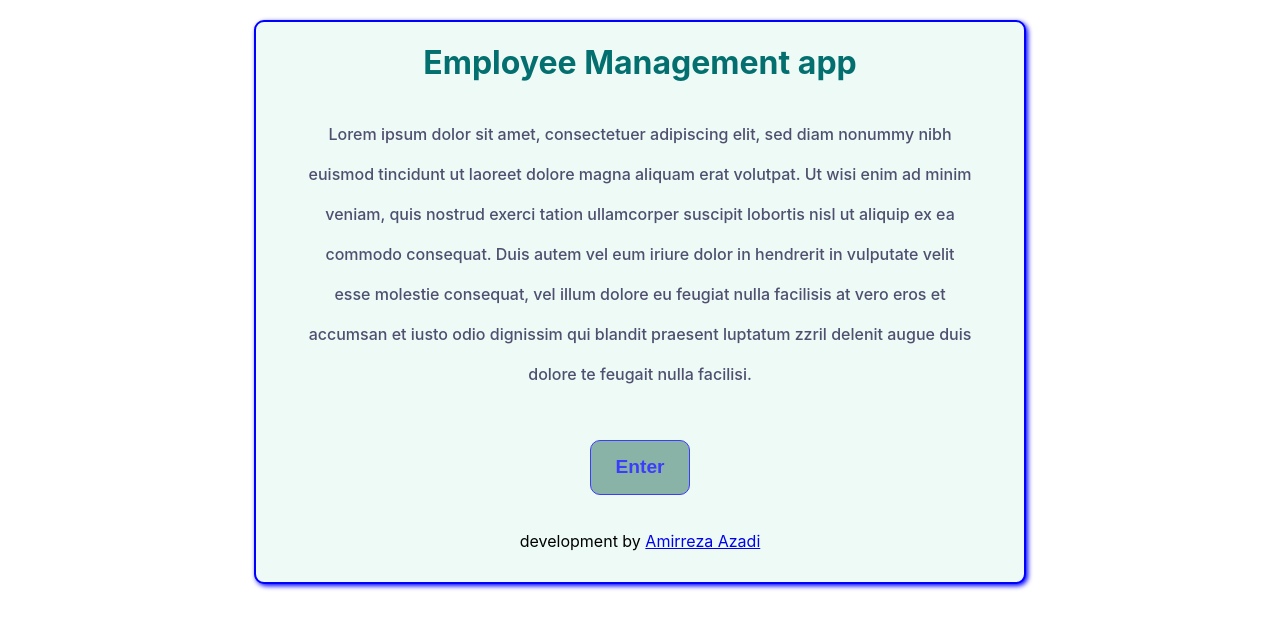
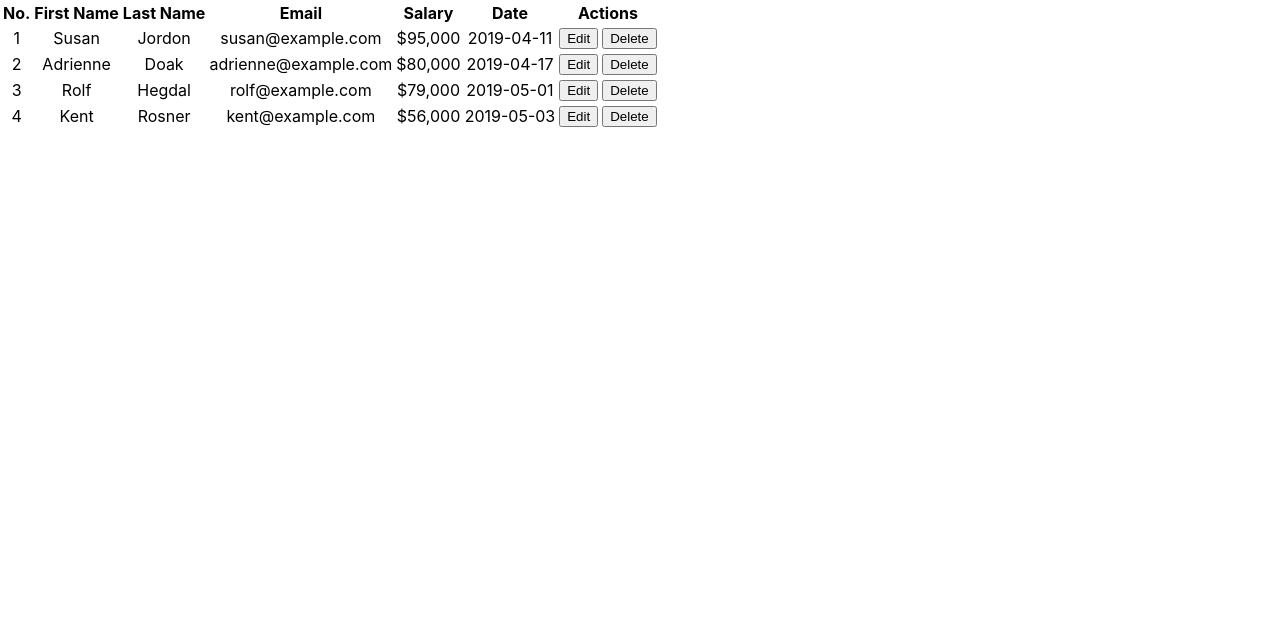
Before and after one commit to amirrezaazadi8/Employee-management-app, a React (Create React App) app: page /listemployee in a window 1280 px wide. Shown: the top 628 px of the page. Built offline with nearby package versions, Linux system fonts and the light colour scheme.

Commit message:
components developed and going to the develop of list component

```diff
--- a/package.json
+++ b/package.json
@@ -8,6 +8,7 @@
     "@testing-library/user-event": "^13.5.0",
     "react": "^18.2.0",
     "react-dom": "^18.2.0",
+    "react-router-dom": "^6.16.0",
     "react-scripts": "5.0.1",
     "web-vitals": "^2.1.4"
   },
--- a/src/App.js
+++ b/src/App.js
@@ -1,10 +1,18 @@
+import { Route, Routes } from 'react-router-dom';
 import './App.css';
+
 import FirstPage from './components/firstpage/FirstPage';
+import AddEmployee from './components/addemployee/AddEmployee';
+import ListEmployee from './components/listemployee/ListEmployee';
 
 function App() {
   return (
     <div className="App">
-      <FirstPage />
+      <Routes>
+        <Route path='/' element={<FirstPage />} />
+        <Route path='/addemployee' element={<AddEmployee />} />
+        <Route path='/listemployee' element={<ListEmployee />} />
+      </Routes>
     </div>
   );
 }
--- /dev/null
+++ b/src/components/addemployee/AddEmployee.js
@@ -0,0 +1,14 @@
+import React from 'react';
+
+
+const AddEmployee = () => {
+    return (
+        <div>
+
+                AddEmployee
+
+        </div>
+    )
+}
+
+export default AddEmployee;
--- a/src/components/firstpage/FirstPage.js
+++ b/src/components/firstpage/FirstPage.js
@@ -1,9 +1,11 @@
 import React from 'react';
 import "./Firstpage.css";
+import { Link } from 'react-router-dom';
 
 const FirstPage = () => {
     return (
         <div className='main'>
+            <section>
                 <h1 className='header'>Employee Management app</h1>
                 <p className='text'>
                     Lorem ipsum dolor sit amet, consectetuer adipiscing elit,
@@ -12,7 +14,16 @@ const FirstPage = () => {
                     Duis autem vel eum iriure dolor in hendrerit in vulputate velit esse molestie consequat,
                     vel illum dolore eu feugiat nulla facilisis at vero eros et accumsan et iusto odio dignissim qui blandit praesent luptatum zzril delenit augue duis dolore te feugait nulla facilisi.
                 </p>
-            <button className='button'>Enter</button>
+            </section>
+
+            <section className='twoSection'>
+                <div className='link'>
+                    <Link to='/addemployee'>add employee</Link>
+                </div>
+                <div className='link'>
+                    <Link to='/listemployee'>list of employees</Link>
+                </div>
+            </section>
             <p>development by <a href='https://github.com/amirrezaazadi8'>Amirreza Azadi</a></p>
         </div>
     )
--- a/src/components/firstpage/Firstpage.css
+++ b/src/components/firstpage/Firstpage.css
@@ -3,7 +3,7 @@
     border-radius: 10px;
     box-shadow: 2px 2px 5px blue;
     width: 60%;
-    height: 70vh;
+    height: 75%;
     margin: 20px auto;
     background-color: rgb(237, 250, 246);
 }
@@ -22,8 +22,16 @@
     color: rgb(79, 79, 111);
 }
 
-.button{
-    width: 100px;
+.twoSection{
+    display: flex;
+    justify-content: space-evenly;
+
+
+}
+
+.link{
+    display: flex;
+    width: 200px;
     height: 55px;
     background-color: rgb(138, 179, 167);
     color: rgb(60, 60, 252);
@@ -33,6 +41,14 @@
     border-radius: 10px;
     cursor: pointer;
     margin: 20px 0;
+    justify-content: center;
+    align-items: center;
+}
+
+.link a{
+    font-family: 'Franklin Gothic Medium', 'Arial Narrow', Arial, sans-serif;
+    text-decoration: none;
+    color: rgb(18, 19, 19);
 }
 
 @media (max-width: 1100px) {
--- /dev/null
+++ b/src/components/listemployee/ListEmployee.js
@@ -0,0 +1,69 @@
+import React from 'react';
+
+
+const ListEmployee = () => {
+    return (
+        <div>
+
+            <div class="contain-table">
+                <table class="striped-table">
+                    <thead>
+                        <tr>
+                            <th>No.</th>
+                            <th>First Name</th>
+                            <th>Last Name</th>
+                            <th>Email</th>
+                            <th>Salary</th>
+                            <th>Date</th>
+                            <th colspan="2" class="text-center">Actions</th>
+                        </tr>
+                    </thead>
+                    <tbody>
+                        <tr>
+                            <td>1</td>
+                            <td>Susan</td>
+                            <td>Jordon</td>
+                            <td>susan@example.com</td>
+                            <td>$95,000</td>
+                            <td>2019-04-11 </td>
+                            <td class="text-right"><button class="button muted-button">Edit</button></td>
+                            <td class="text-left"><button class="button muted-button">Delete</button></td>
+                        </tr>
+                        <tr>
+                            <td>2</td>
+                            <td>Adrienne</td>
+                            <td>Doak</td>
+                            <td>adrienne@example.com</td>
+                            <td>$80,000</td>
+                            <td>2019-04-17 </td>
+                            <td class="text-right"><button class="button muted-button">Edit</button></td>
+                            <td class="text-left"><button class="button muted-button">Delete</button></td>
+                        </tr>
+                        <tr>
+                            <td>3</td>
+                            <td>Rolf</td>
+                            <td>Hegdal</td>
+                            <td>rolf@example.com</td>
+                            <td>$79,000</td>
+                            <td>2019-05-01 </td>
+                            <td class="text-right"><button class="button muted-button">Edit</button></td>
+                            <td class="text-left"><button class="button muted-button">Delete</button></td>
+                        </tr>
+                        <tr>
+                            <td>4</td>
+                            <td>Kent</td><td>Rosner</td>
+                            <td>kent@example.com</td>
+                            <td>$56,000</td>
+                            <td>2019-05-03 </td>
+                            <td class="text-right"><button class="button muted-button">Edit</button></td>
+                            <td class="text-left"><button class="button muted-button">Delete</button></td>
+                        </tr>
+                    </tbody>
+                </table>
+            </div>
+
+        </div>
+    )
+}
+
+export default ListEmployee;
--- a/src/index.js
+++ b/src/index.js
@@ -2,11 +2,14 @@ import React from 'react';
 import ReactDOM from 'react-dom/client';
 import './index.css';
 import App from './App';
+import { BrowserRouter } from 'react-router-dom';
 
 
 const root = ReactDOM.createRoot(document.getElementById('root'));
 root.render(
   <React.StrictMode>
-    <App />
+    <BrowserRouter>
+      <App />
+    </BrowserRouter>
   </React.StrictMode>
 );
```
Also changed, not shown: 2 other files (tests, documents, lock files or other folders). Lines whose indentation alone changed are shown as unchanged.
